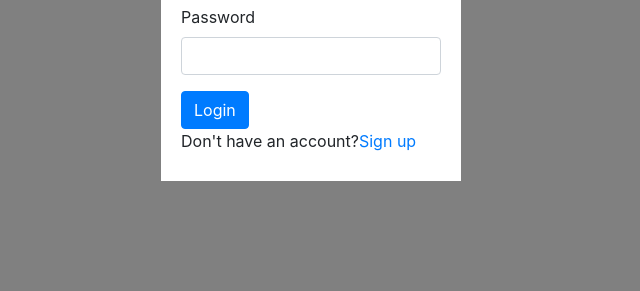
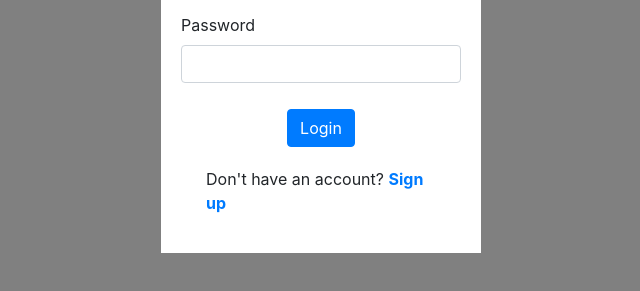
Before and after one commit to TirthikaBandi/Smart-Search, a plain HTML site: page login.html in a window 1280 px wide. Shown: the part 385-676 px from the top of the page, without its empty margins (279-919 px from the left). Drawn offline with nearby package versions, Linux system fonts and the light colour scheme.

Commit message:
changed css of sigin and login

```diff
--- a/login.html
+++ b/login.html
@@ -11,7 +11,7 @@
     <!--css-->
     <style>
         .form-container{
-            width: 300px;
+            width: 320px;
             background-color: white;
             padding: 20px;
 
@@ -47,8 +47,20 @@
               </div>
             </div>
             <div>
-                <button class="btn btn-primary" type="submit">Login</button><br>
-                <label>Don't have an account?<a href="signin.html">Sign up</a></label>
+                <div class="container h-100">
+                    <div class="d-flex h-100">
+                        <div class="align-self-center mx-auto" style="padding: 10px;">
+                            <button class="btn btn-primary" type="submit">Login</button>
+                        </div>
+                    </div>
+                </div>
+                <div class="container h-100">
+                    <div class="d-flex h-100">
+                        <div class="align-self-center mx-auto" style="padding: 10px;">
+                            <label>Don't have an account? <a href="signin.html"><b>Sign up</b></a></label>
+                        </div>
+                    </div>
+                </div>
             </div>
           </form>
       </div>
```
Also changed, not shown: signin.html (+14 -3 lines).
